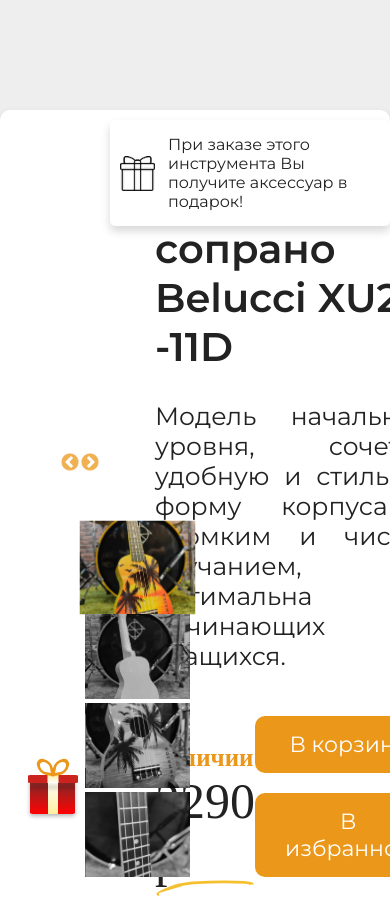
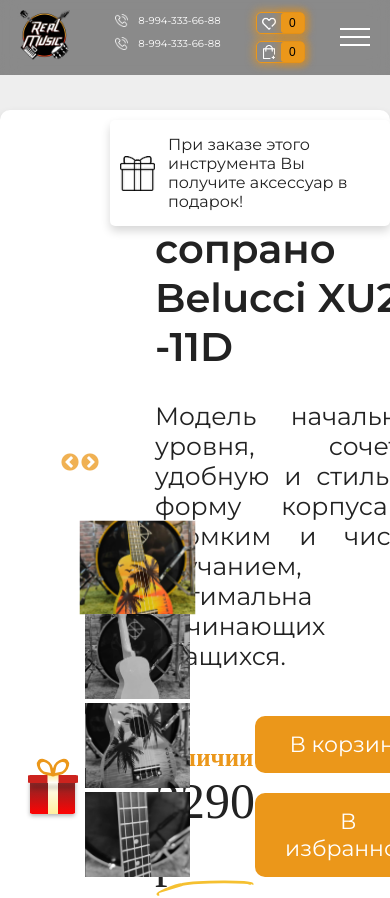
Before and after one commit to Frida21am/real-music-react, a React (Vite) app: page /product/1 in a window 390 px wide. Shown: the top 898 px of the page. Built offline with nearby package versions, Linux system fonts and the light colour scheme; a web font is replaced by a local one.

Commit message:
Добавила в хедер бургер меню

```diff
--- a/src/index.tsx
+++ b/src/index.tsx
@@ -1,4 +1,3 @@
-import React from "react"
 import ReactDOM from "react-dom/client"
 import { BrowserRouter } from "react-router-dom"
 import App from "./App.tsx"
@@ -8,11 +7,9 @@
 const queryClient = new QueryClient()
 
 ReactDOM.createRoot(document.getElementById("root")!).render(
-  <React.StrictMode>
-    <QueryClientProvider client={queryClient}>
-      <BrowserRouter>
-        <App />
-      </BrowserRouter>
-    </QueryClientProvider>
-  </React.StrictMode>
+  <QueryClientProvider client={queryClient}>
+    <BrowserRouter>
+      <App />
+    </BrowserRouter>
+  </QueryClientProvider>
 )
--- a/src/layout/Header.tsx
+++ b/src/layout/Header.tsx
@@ -1,7 +1,15 @@
+import { useState } from "react"
 import { NavLink } from "react-router-dom"
 function Header() {
+  const [sideBarIsOpen, setSideBarIsOpen] = useState(false)
+  function closeSideBar() {
+    if (sideBarIsOpen) {
+      setSideBarIsOpen(!sideBarIsOpen)
+    }
+  }
   return (
     <header className="header">
+      <div className="header-blur"></div>
       <div className="container">
         <div className="header-row">
           <div className="header__logo">
@@ -19,25 +27,35 @@
               <a href="tel:89680556655">8-994-333-66-88</a>
             </div>
           </div>
-          <div className="header__nav">
+          <nav className={sideBarIsOpen ? "header__nav active" : "header__nav"}>
             <ul className="header__nav_list">
               <li>
-                <NavLink to="/">Каталог</NavLink>
+                <NavLink to="/" onClick={() => closeSideBar()}>
+                  Каталог
+                </NavLink>
               </li>
               <li>
-                <NavLink to="/about">О нас</NavLink>
+                <NavLink to="/about" onClick={() => closeSideBar()}>
+                  О нас
+                </NavLink>
               </li>
               <li>
-                <NavLink to="/blog">Наш блог</NavLink>
+                <NavLink to="/blog" onClick={() => closeSideBar()}>
+                  Наш блог
+                </NavLink>
               </li>
               <li>
-                <NavLink to="/delivery">Доставка</NavLink>
+                <NavLink to="/delivery" onClick={() => closeSideBar()}>
+                  Доставка
+                </NavLink>
               </li>
               <li>
-                <a href="#contacts">Контакты</a>
+                <a href="#contacts" onClick={() => closeSideBar()}>
+                  Контакты
+                </a>
               </li>
             </ul>
-          </div>
+          </nav>
           <div className="header__addprod">
             <div className="header__addprod_likes">
               <img src="/like.png" alt="" />
@@ -48,6 +66,14 @@
               <span>0</span>
             </div>
           </div>
+          <div
+            className={sideBarIsOpen ? "icon-menu active" : "icon-menu"}
+            onClick={() => setSideBarIsOpen(!sideBarIsOpen)}
+          >
+            <span></span>
+            <span></span>
+            <span></span>
+          </div>
         </div>
       </div>
     </header>
--- a/src/styles/index.scss
+++ b/src/styles/index.scss
@@ -51,7 +51,7 @@
   cursor: pointer;
   opacity: 0.9;
   border-radius: 10%;
-  z-index: 1000;
+  z-index: 100;
 }
 
 @media screen and (max-width: 1200px) {
--- a/src/styles/modules/Header.scss
+++ b/src/styles/modules/Header.scss
@@ -3,11 +3,17 @@
   top: 0;
   left: 0;
   width: 100%;
-  margin-bottom: 10px;
+  z-index: 1000;
+}
+.header-blur {
+  position: fixed;
+  top: 0;
+  left: 0;
+  width: 100%;
+  height: 95px;
   background-color: rgba(39, 39, 39, 0.5);
   backdrop-filter: blur(10px);
-  padding-bottom: 10px;
-  z-index: 1000;
+  z-index: -1;
 }
 .header-row {
   display: flex;
@@ -107,6 +113,10 @@
   margin-bottom: 7px;
 }
 
+.icon-menu {
+  display: none;
+}
+
 @media screen and (max-width: 1200px) {
   .header__logo {
     margin-right: 10px;
@@ -139,6 +149,9 @@
 }
 
 @media screen and (max-width: 991px) {
+  .header-blur {
+    height: 75px;
+  }
   .header__logo_image img {
     width: 50px;
   }
@@ -172,7 +185,66 @@
 }
 
 @media screen and (max-width: 767px) {
-  .header {
-    display: none;
+  .icon-menu {
+    display: block;
+    position: relative;
+    width: 30px;
+    height: 18px;
+    cursor: pointer;
+    z-index: 1000;
+    span {
+      transition: all 0.3s ease 0s;
+      top: 8px;
+      left: 0px;
+      position: absolute;
+      width: 100%;
+      height: 2px;
+      background-color: #fff;
+      &:first-child {
+        top: 0px;
+      }
+      &:last-child {
+        top: auto;
+        bottom: 0px;
+      }
+    }
+    &.active {
+      span {
+        transform: scale(0);
+        &:first-child {
+          transform: rotate(-45deg);
+          top: 8px;
+        }
+        &:last-child {
+          transform: rotate(45deg);
+          bottom: 8px;
+        }
+      }
+    }
+  }
+  .header__nav {
+    position: fixed;
+    width: 100%;
+    height: 100%;
+    top: 0;
+    right: 0;
+    background-color: #4d4959;
+    padding: 100px 0 0 0;
+    margin: 0;
+    overflow: auto;
+    transform: translate3d(100%, 0px, 0px);
+    transition: all 0.3s ease 0s;
+    &.active {
+      transform: translate3d(0px, 0px, 0px);
+    }
+  }
+  .header__nav_list {
+    flex-direction: column;
+    justify-content: center;
+    align-items: center;
+    li {
+      margin: 0 0 25px 0;
+      font-size: 28px;
+    }
   }
 }
```
